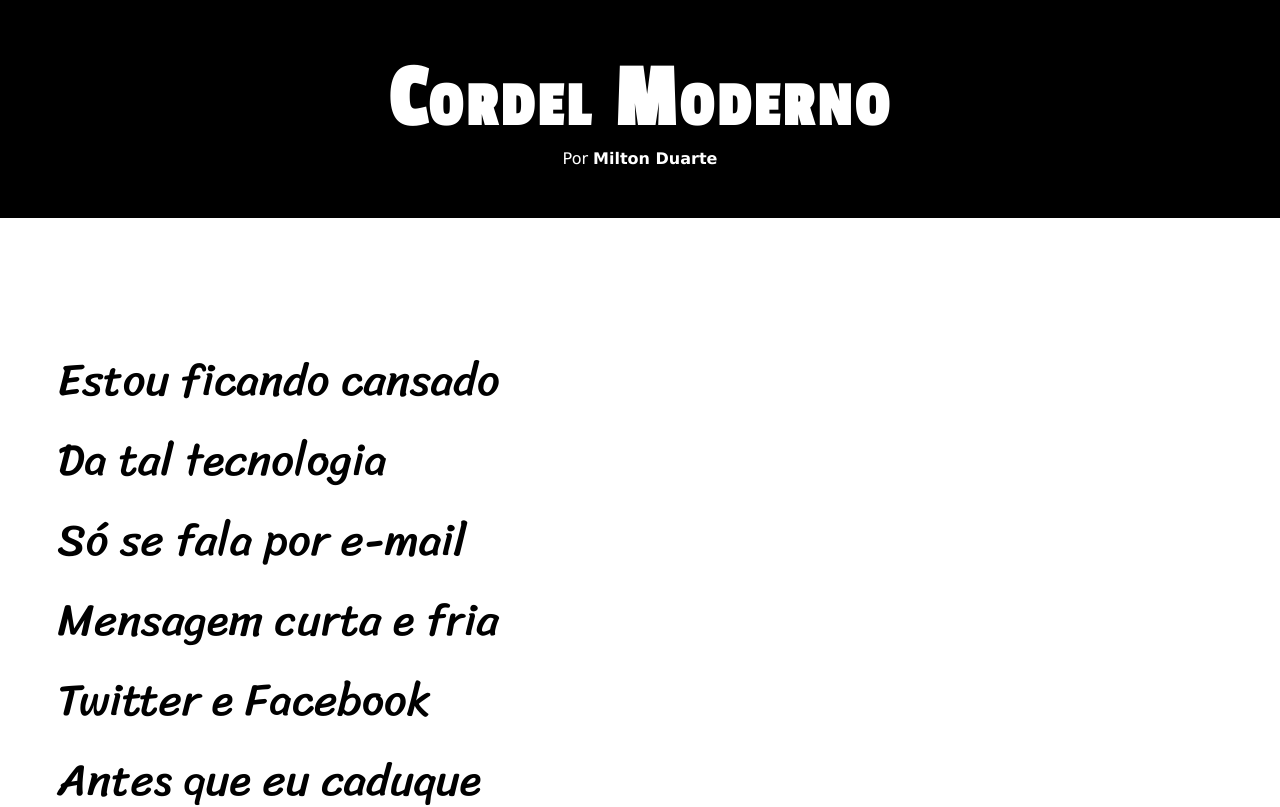
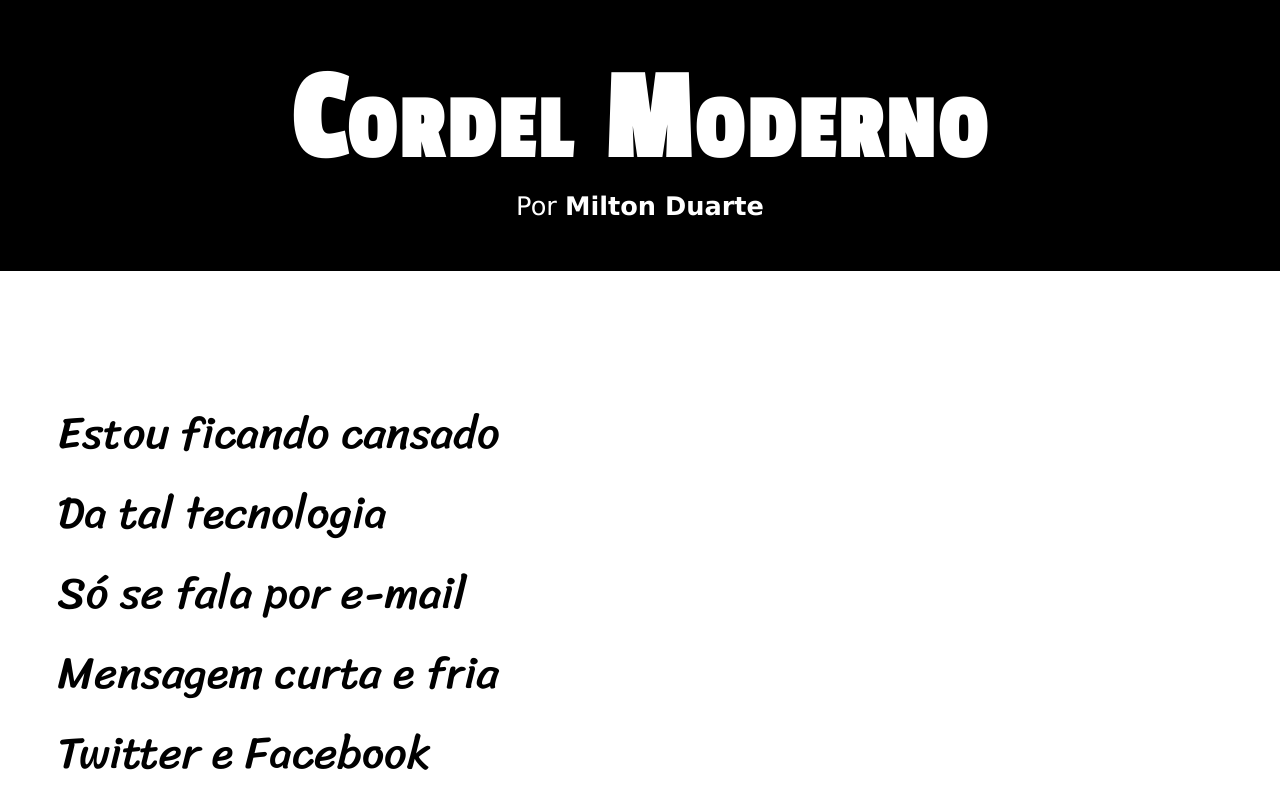
Before and after one commit to MatheusMottaTL/projeto-cordel, a plain HTML site: page index.html in a window 1280 px wide. Shown: the top 807 px of the page. Drawn offline with Linux system fonts and the light colour scheme.

Commit message:
Update style.css

```diff
--- a/estilo/style.css
+++ b/estilo/style.css
@@ -20,23 +20,29 @@ html, body{
     min-height: 100vh;
 }
 
+main{
+    min-width: 280px;
+    max-width: 1920px;
+}
+
+
 header{
     background-color: black;
     color: white;
     text-align: center;
     font-family: var(--font3);
-    font-size: 3.5vw;
     padding-top: 50px;
 }
 
-header > h1{
+header h1{
     letter-spacing: 3.5px;
     font-variant: small-caps;
+    font-size: 10vw;
 }
 
 header p{
     font-family: var(--font1);
-    font-size: 16px;
+    font-size: 2.0vw;
     padding-bottom: 50px;
 }
 
@@ -47,11 +53,6 @@ header > p > a, footer > a{
 
 a:hover{
     text-decoration: underline;
-}
-
-main{
-    min-width: 280px;
-    max-width: 1920px;
 }
 
 section{
```
